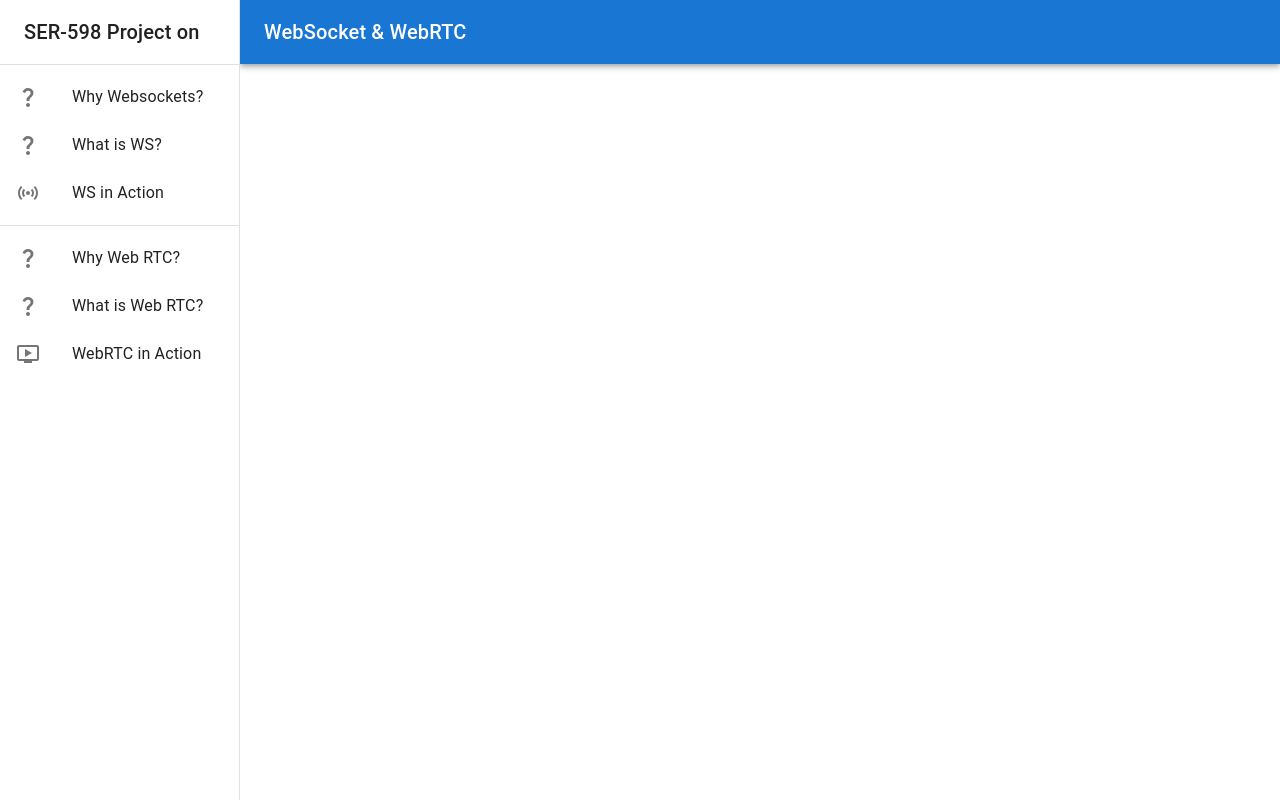
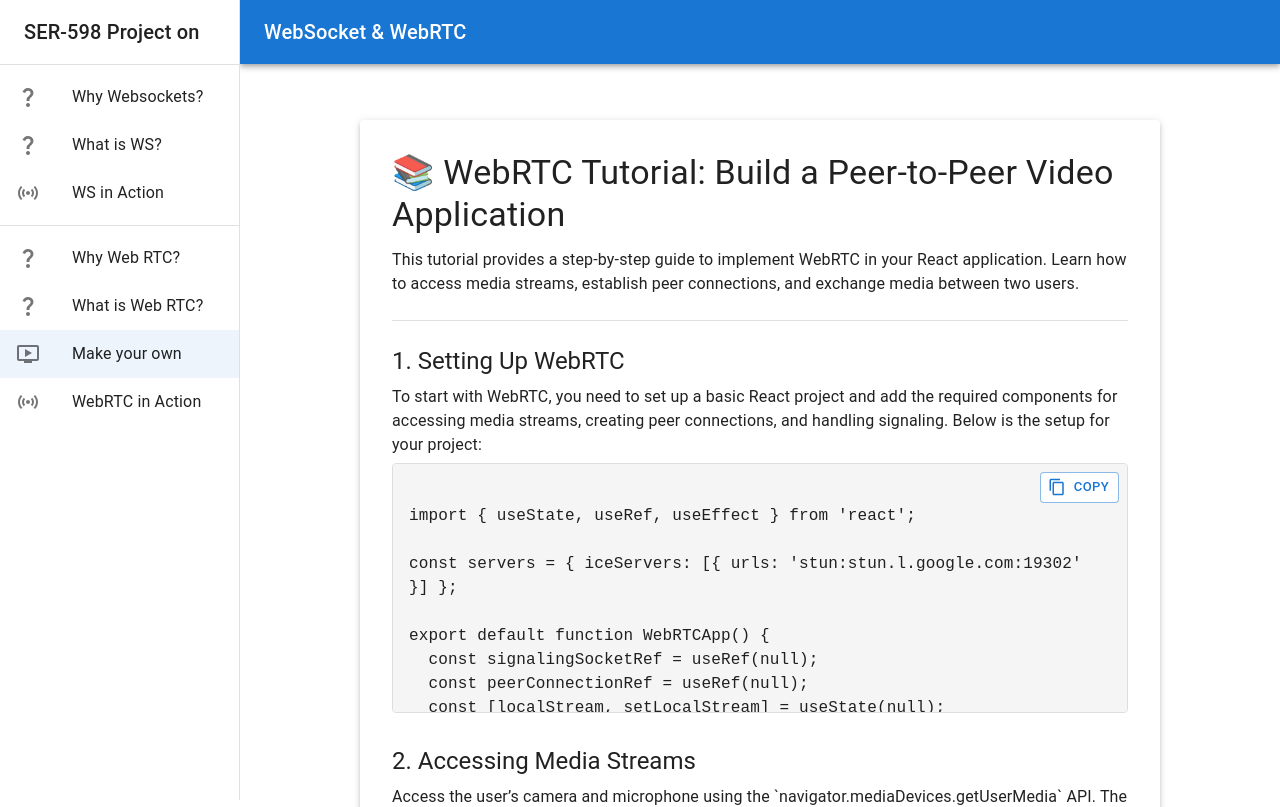
Before and after one commit to ishtpreet/WebSockets-and-WebRTC, a React (Create React App) app in the folder frontend/: page /webrtc-tutorial in a window 1280 px wide. Shown: the top 807 px of the page. Built offline with nearby package versions, Linux system fonts and the light colour scheme.

Commit message:
Webrtc tutorial basic added

```diff
--- a/frontend/src/App.js
+++ b/frontend/src/App.js
@@ -12,6 +12,7 @@ import WhatIsWS from './pages/ws/WhatIsWS';
 import WS from './pages/ws/WS';
 import WhatisWebRTC from './pages/webrtc/WhatisWebRTC';
 import WhyWebRTC from './pages/webrtc/WhyWebRTC';
+import WebRTCTutorial from './pages/webrtc/WebRTCTutorial';
 
 function App() {
   const drawerWidth = 240;
@@ -38,6 +39,7 @@ function App() {
         <Route path="/what-is-webrtc" element={<WhatisWebRTC />} />
         <Route path="/why-webrtc" element={<WhyWebRTC />} />
         <Route path="/webrtc" element={<WebRTC />} />
+        <Route path="/webrtc-tutorial" element={<WebRTCTutorial />} />
         </Routes>
       </Box>
       </Box>
--- a/frontend/src/components/SideMenu.js
+++ b/frontend/src/components/SideMenu.js
@@ -12,9 +12,23 @@ import Typography from '@mui/material/Typography';
 import QuestionMarkIcon from '@mui/icons-material/QuestionMark';
 import SensorsIcon from '@mui/icons-material/Sensors';
 import OndemandVideoIcon from '@mui/icons-material/OndemandVideo';
-import { useNavigate, useLocation} from 'react-router';
+import { useNavigate, useLocation } from 'react-router';
 
 const drawerWidth = 240;
+
+const menuItems = {
+    websocket: [
+        { label: 'Why Websockets?', path: '/', icon: <QuestionMarkIcon /> },
+        { label: 'What is WS?', path: '/what-is-ws', icon: <QuestionMarkIcon /> },
+        { label: 'WS in Action', path: '/ws', icon: <SensorsIcon /> },
+    ],
+    webrtc: [
+        { label: 'Why Web RTC?', path: '/why-webrtc', icon: <QuestionMarkIcon /> },
+        { label: 'What is Web RTC?', path: '/what-is-webrtc', icon: <QuestionMarkIcon /> },
+        { label: 'Make your own', path: '/webrtc-tutorial', icon: <OndemandVideoIcon /> },
+        { label: 'WebRTC in Action', path: '/webrtc', icon: <SensorsIcon /> },
+    ],
+};
 
 function SideMenu(props) {
     const navigate = useNavigate();
@@ -27,17 +41,9 @@ function SideMenu(props) {
         setMobileOpen(false);
     };
 
-    const handleClick = (type, e, index) => {
+    const handleNavigation = (path, e) => {
         e.preventDefault();
-        if (type === 'ws') {
-            if (index === 0) navigate('/');
-            if (index === 1) navigate('/what-is-ws');
-            if (index === 2) navigate('/ws');
-        } else if (type === 'webrtc') {
-            if (index === 0) navigate('/why-webrtc');
-            if (index === 1) navigate('/what-is-webrtc');
-            if (index === 2) navigate('/webrtc');
-        }
+        navigate(path);
     };
 
     const drawer = (
@@ -49,43 +55,31 @@ function SideMenu(props) {
             </Toolbar>
             <Divider />
             <List>
-                {['Why Websockets?', 'What is WS?', 'WS in Action'].map((text, index) => {
-                    const pathMap = ['/', '/what-is-ws', '/ws'];
-                    return (
-                        <ListItem key={text} disablePadding>
+                {menuItems.websocket.map((item, index) => (
+                    <ListItem key={index} disablePadding>
                         <ListItemButton
-                                onClick={(e) => handleClick('ws', e, index)}
-                                selected={location.pathname === pathMap[index]}
+                            onClick={(e) => handleNavigation(item.path, e)}
+                            selected={location.pathname === item.path}
                         >
-                                <ListItemIcon>
-                                    {(index === 0 || index === 1) && <QuestionMarkIcon />}
-                                    {index === 2 && <SensorsIcon />}
-                                </ListItemIcon>
-                                <ListItemText primary={text} />
+                            <ListItemIcon>{item.icon}</ListItemIcon>
+                            <ListItemText primary={item.label} />
                         </ListItemButton>
                     </ListItem>
-                    );
-                })}
+                ))}
             </List>
             <Divider />
             <List>
-                {['Why Web RTC?', 'What is Web RTC?', 'WebRTC in Action'].map((text, index) => {
-                    const pathMap = ['/why-webrtc', '/what-is-webrtc', '/webrtc'];
-                    return (
-                        <ListItem key={text} disablePadding>
+                {menuItems.webrtc.map((item, index) => (
+                    <ListItem key={index} disablePadding>
                         <ListItemButton
-                                onClick={(e) => handleClick('webrtc', e, index)}
-                                selected={location.pathname === pathMap[index]}
+                            onClick={(e) => handleNavigation(item.path, e)}
+                            selected={location.pathname === item.path}
                         >
-                                <ListItemIcon>
-                                    {(index === 0 || index === 1) && <QuestionMarkIcon />}
-                                    {index === 2 && <OndemandVideoIcon />}
-                                </ListItemIcon>
-                                <ListItemText primary={text} />
+                            <ListItemIcon>{item.icon}</ListItemIcon>
+                            <ListItemText primary={item.label} />
                         </ListItemButton>
                     </ListItem>
-                    );
-                })}
+                ))}
             </List>
         </div>
     );
--- /dev/null
+++ b/frontend/src/pages/webrtc/WebRTCTutorial.js
@@ -0,0 +1,185 @@
+import React from 'react';
+import { Box, Typography, Paper, Divider, Button, Grid } from '@mui/material';
+import ContentCopyIcon from '@mui/icons-material/ContentCopy';
+
+const steps = [
+  {
+    title: '1. Setting Up WebRTC',
+    description:
+      'To start with WebRTC, you need to set up a basic React project and add the required components for accessing media streams, creating peer connections, and handling signaling. Below is the setup for your project:',
+    code: `
+import { useState, useRef, useEffect } from 'react';
+
+const servers = { iceServers: [{ urls: 'stun:stun.l.google.com:19302' }] };
+
+export default function WebRTCApp() {
+  const signalingSocketRef = useRef(null);
+  const peerConnectionRef = useRef(null);
+  const [localStream, setLocalStream] = useState(null);
+  const [remoteStream, setRemoteStream] = useState(null);
+  const localVideoRef = useRef(null);
+  const remoteVideoRef = useRef(null);
+
+  // Your setup code will go here.
+}
+`,
+  },
+  {
+    title: '2. Accessing Media Streams',
+    description:
+      'Access the user’s camera and microphone using the `navigator.mediaDevices.getUserMedia` API. The stream will be displayed in the local video element.',
+    code: `
+async function startConnection() {
+  if (!navigator.mediaDevices || !navigator.mediaDevices.getUserMedia) {
+    alert('Your browser does not support WebRTC.');
+    return;
+  }
+
+  const stream = await navigator.mediaDevices.getUserMedia({ video: true, audio: true });
+  setLocalStream(stream);
+  localVideoRef.current.srcObject = stream;
+}
+`,
+  },
+  {
+    title: '3. Initializing the Peer Connection',
+    description:
+      'Create a new `RTCPeerConnection` instance and set up event listeners for handling ICE candidates and media tracks. This step is crucial for enabling communication between peers.',
+    code: `
+async function initializePeerConnection() {
+  if (!peerConnectionRef.current) {
+    peerConnectionRef.current = new RTCPeerConnection(servers);
+
+    peerConnectionRef.current.onicecandidate = (event) => {
+      if (event.candidate) {
+        signalingSocketRef.current.send(JSON.stringify({ type: 'candidate', candidate: event.candidate }));
+      }
+    };
+
+    const remoteStream = new MediaStream();
+    setRemoteStream(remoteStream);
+    remoteVideoRef.current.srcObject = remoteStream;
+
+    peerConnectionRef.current.ontrack = (event) => {
+      event.streams[0].getTracks().forEach((track) => remoteStream.addTrack(track));
+    };
+  }
+}
+`,
+  },
+  {
+    title: '4. Creating an SDP Offer',
+    description:
+      'Use the peer connection to create an SDP offer. This offer is then sent to the signaling server to initiate the connection.',
+    code: `
+async function createOffer() {
+  const offer = await peerConnectionRef.current.createOffer();
+  await peerConnectionRef.current.setLocalDescription(offer);
+  signalingSocketRef.current.send(JSON.stringify(peerConnectionRef.current.localDescription));
+}
+`,
+  },
+  {
+    title: '5. Handling SDP Answers and ICE Candidates',
+    description:
+      'Once the remote peer responds with an SDP answer, set it as the remote description. Also, ensure you handle ICE candidates for seamless communication.',
+    code: `
+signalingSocketRef.current.onmessage = async (event) => {
+  const data = JSON.parse(event.data);
+
+  if (data.type === 'answer') {
+    await peerConnectionRef.current.setRemoteDescription(new RTCSessionDescription(data));
+  } else if (data.type === 'candidate') {
+    await peerConnectionRef.current.addIceCandidate(new RTCIceCandidate(data.candidate));
+  }
+};
+`,
+  },
+  {
+    title: '6. Adding Tracks and Streaming Media',
+    description:
+      'Add the local media tracks to the peer connection, allowing the remote peer to receive and display the media streams.',
+    code: `
+localStream.getTracks().forEach((track) => peerConnectionRef.current.addTrack(track, localStream));
+`,
+  },
+  {
+    title: '7. Displaying Video Streams',
+    description:
+      'Bind the media streams to video elements in the DOM to display the local and remote video feeds.',
+    code: `
+<video ref={localVideoRef} autoPlay playsInline muted />
+<video ref={remoteVideoRef} autoPlay playsInline />
+`,
+  },
+];
+
+function WebRTCTutorial() {
+    const handleCopy = (code) => {
+      navigator.clipboard.writeText(code);
+      alert('Code copied to clipboard!');
+    };
+
+    return (
+      <Box sx={{ padding: 4 }}>
+        <Paper elevation={3} sx={{ padding: 4, maxWidth: '800px', margin: 'auto' }}>
+          <Typography variant="h4" gutterBottom>
+            📚 WebRTC Tutorial: Build a Peer-to-Peer Video Application
+          </Typography>
+          <Typography variant="body1" gutterBottom>
+            This tutorial provides a step-by-step guide to implement WebRTC in your React application. Learn how to access media streams, establish peer connections, and exchange media between two users.
+          </Typography>
+          <Divider sx={{ my: 3 }} />
+
+          {steps.map((step, index) => (
+            <Box key={index} sx={{ marginBottom: 4 }}>
+              <Typography variant="h5" gutterBottom>
+                {step.title}
+              </Typography>
+              <Typography variant="body1" gutterBottom>
+                {step.description}
+              </Typography>
+              <Box
+                sx={{
+                  backgroundColor: '#f5f5f5',
+                  padding: 2,
+                  borderRadius: '4px',
+                  border: '1px solid #ddd',
+                  position: 'relative',
+                  maxHeight: 250,
+                  overflow: 'auto',
+                  fontFamily: 'monospace',
+                }}
+              >
+                <Button
+                  variant="outlined"
+                  size="small"
+                  startIcon={<ContentCopyIcon />}
+                  onClick={() => handleCopy(step.code)}
+                  sx={{
+                    position: 'absolute',
+                    top: 8,
+                    right: 8,
+                    zIndex: 10,
+                    backgroundColor: 'white',
+                  }}
+                >
+                  Copy
+                </Button>
+                <pre style={{ margin: 0, whiteSpace: 'pre-wrap', wordBreak: 'break-word' }}>
+                  {step.code}
+                </pre>
+              </Box>
+            </Box>
+          ))}
+
+          <Divider sx={{ my: 3 }} />
+          <Typography variant="body2" color="textSecondary">
+            💡 Tip: Try this code on your local environment by setting up a signaling server and testing between two different devices.
+          </Typography>
+        </Paper>
+      </Box>
+    );
+  }
+
+  export default WebRTCTutorial;
```
Also changed, not shown: frontend/src/pages/webrtc/WebRTC.js (+1 -9 lines). Lines whose indentation alone changed are shown as unchanged.
